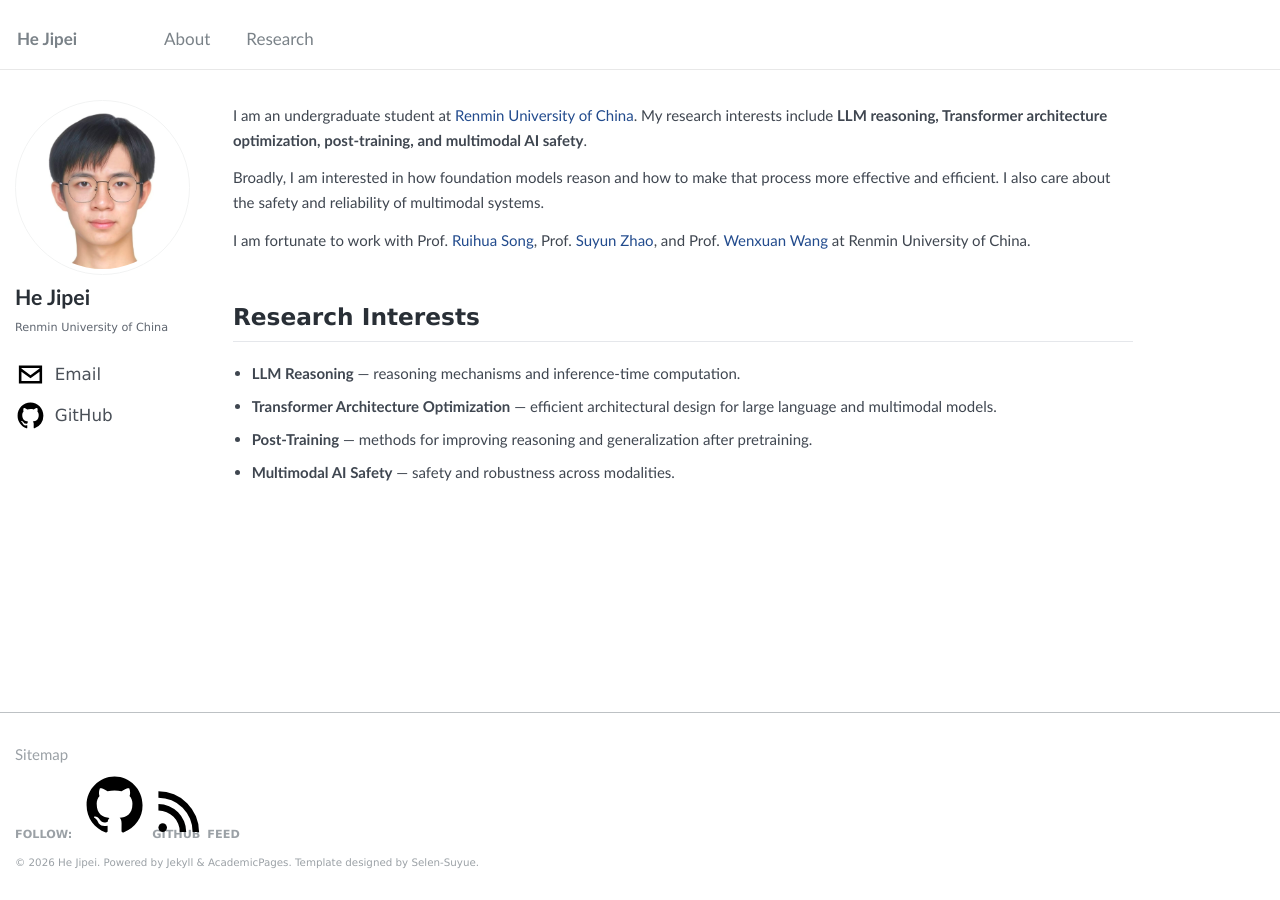
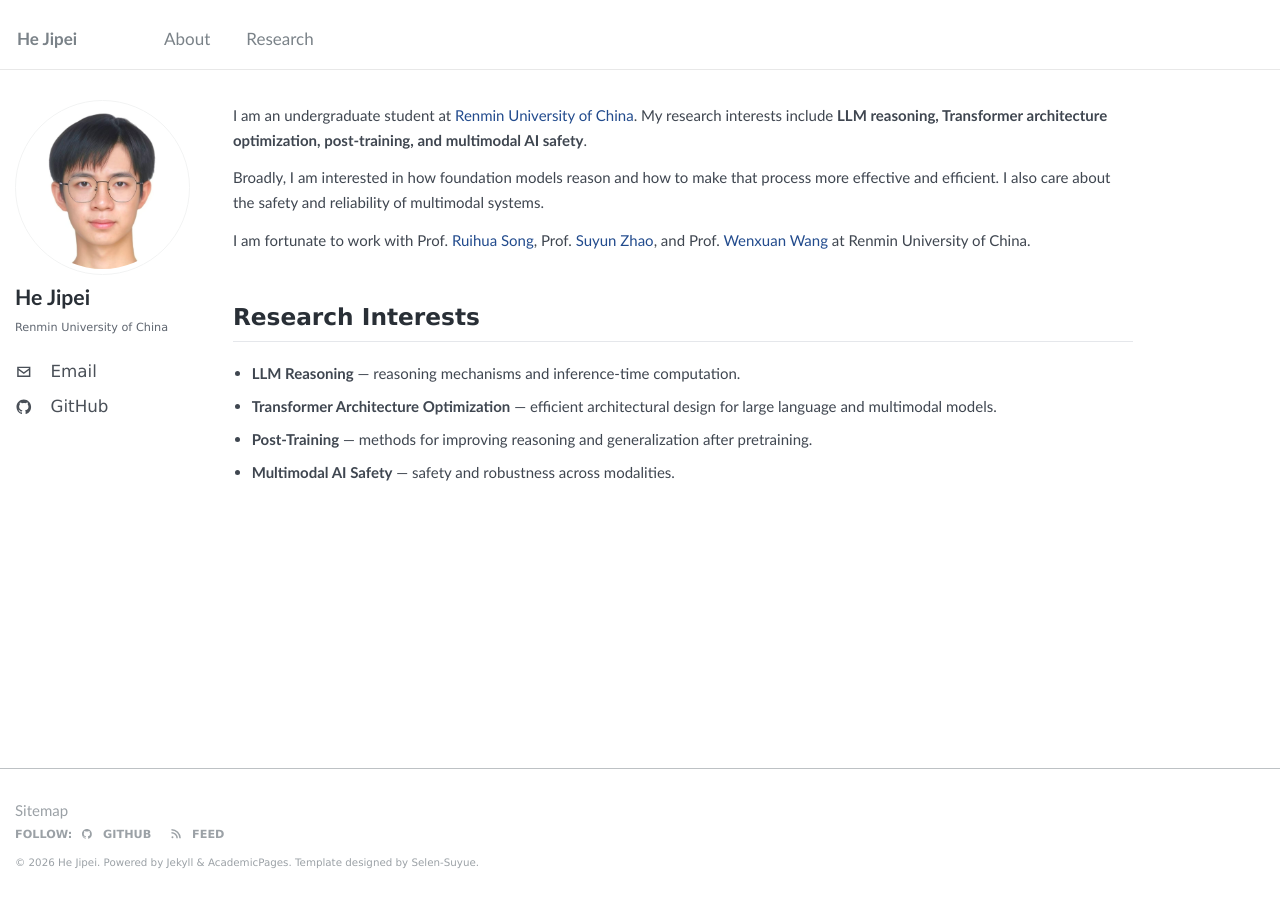
Before and after one commit to UPwith-me/pages, a Jekyll site: the page built from _pages/about.md, in a window 1280 px wide. Built offline with Jekyll 4.4.1, drawn with Linux system fonts in a browser that asks for light colours.

Commit message:
Fix homepage icons and advisor links

```diff
--- a/assets/css/home.css
+++ b/assets/css/home.css
@@ -142,3 +142,20 @@ body {
     height: 82px;
   }
 }
+
+
+.profile-icon,
+.footer-icon {
+  display: inline-block;
+  width: 1.05em;
+  height: 1.05em;
+  margin-right: 0.55em;
+  vertical-align: -0.12em;
+  fill: currentColor;
+  flex: 0 0 auto;
+}
+
+.author__urls a {
+  display: flex;
+  align-items: center;
+}
```
